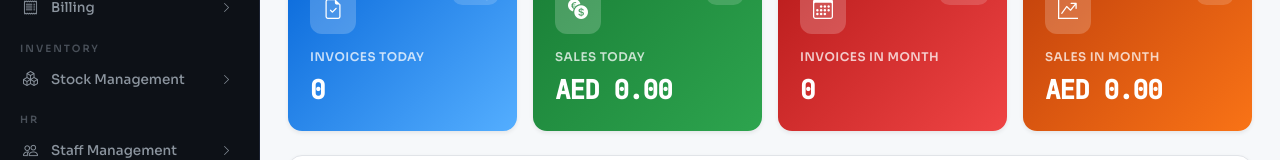
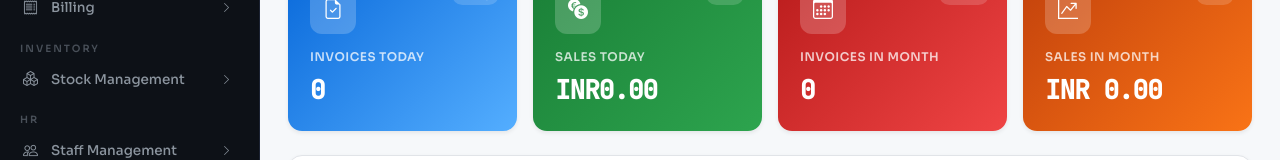
Before and after one commit to sachin-error/BIP-FENCING-REACT-CODE, a React (Vite) app in the folder bip-admin/: page /dashboard in a window 1280 px wide. Shown: the part 201-361 px from the top of the page. Built offline with nearby package versions, Linux system fonts and the light colour scheme; sample sign-in values are in the browser's storage.

Commit message:
AED-INR changed

```diff
--- a/bip-admin/src/pages/Dashboard.jsx
+++ b/bip-admin/src/pages/Dashboard.jsx
@@ -3,15 +3,15 @@ const days = ['Mon', 'Tue', 'Wed', 'Thu', 'Fri', 'Sat', 'Sun'];
 
 const statCards = [
   { label: 'Invoices Today', value: '0', icon: 'bi-file-earmark-check', color: 'card-blue', badge: 'Today', unit: '' },
-  { label: 'Sales Today', value: '0.00', icon: 'bi-currency-exchange', color: 'card-green', badge: 'AED', unit: 'AED ' },
+  { label: 'Sales Today', value: '0.00', icon: 'bi-currency-exchange', color: 'card-green', badge: 'AED', unit: 'INR' },
   { label: 'Invoices in Month', value: '0', icon: 'bi-calendar3', color: 'card-red', badge: 'Month', unit: '' },
-  { label: 'Sales in Month', value: '0.00', icon: 'bi-graph-up-arrow', color: 'card-orange', badge: 'AED', unit: 'AED ' },
+  { label: 'Sales in Month', value: '0.00', icon: 'bi-graph-up-arrow', color: 'card-orange', badge: 'AED', unit: 'INR ' },
 ];
 
 const targets = [
-  { label: 'Expected Income', icon: 'bi-wallet2', color: '#0969da', bg: '#ddf4ff', progress: 0, value: 'AED 0.00' },
-  { label: 'Expected Expenses', icon: 'bi-credit-card', color: '#cf222e', bg: '#fff1f0', progress: 0, value: 'AED 0.00' },
-  { label: 'Expected Sales', icon: 'bi-bag-heart', color: '#1a7f37', bg: '#dafbe1', progress: 0, value: 'AED 0.00' },
+  { label: 'Expected Income', icon: 'bi-wallet2', color: '#0969da', bg: '#ddf4ff', progress: 0, value: 'INR 0.00' },
+  { label: 'Expected Expenses', icon: 'bi-credit-card', color: '#cf222e', bg: '#fff1f0', progress: 0, value: 'INR 0.00' },
+  { label: 'Expected Sales', icon: 'bi-bag-heart', color: '#1a7f37', bg: '#dafbe1', progress: 0, value: 'INR 0.00' },
   { label: 'Expected Invoices', icon: 'bi-receipt-cutoff', color: '#bc4c00', bg: '#fff1e5', progress: 0, value: '0' },
 ];
 
```
